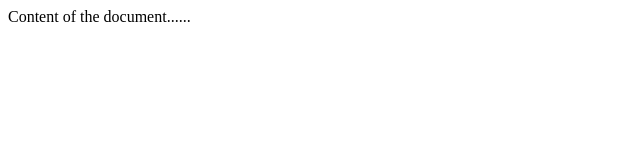
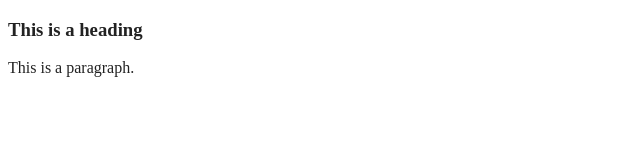
Before and after one commit to brasse18/brasse-pc.eu, a plain HTML site: page index.html in a window 1280 px wide. Shown: the whole page, without its empty margins (0-640 px from the left). Drawn offline with Linux system fonts and the light colour scheme.

Commit message:
Update index.html
endring!!

```diff
--- a/index.html
+++ b/index.html
@@ -2,11 +2,14 @@
 <html>
 <head>
 <meta charset="UTF-8">
-<title>Title of the document</title>
+<title>Brasse the web site</title>
 </head>
 
 <body>
-Content of the document......
+<div style="color:#222222">
+  <h3>This is a heading</h3>
+  <p>This is a paragraph.</p>
+</div>
 </body>
 
 </html>
```
